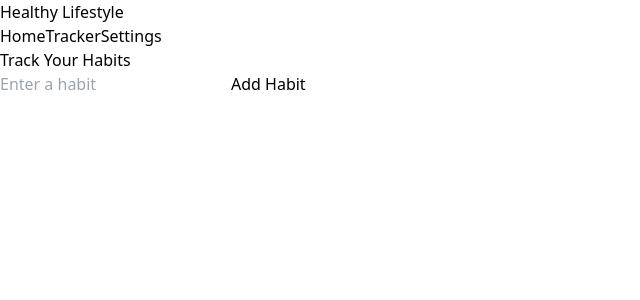
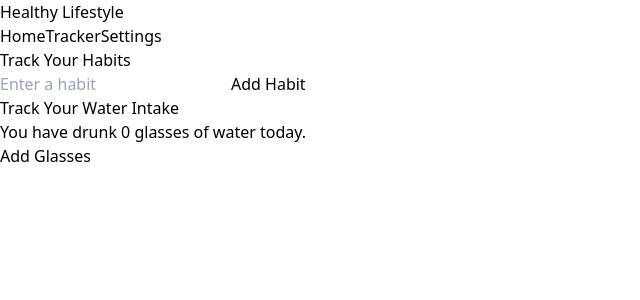
Before and after one commit to gabriellamsa/healthy-lifestyle, a React (Vite) app: page /tracker in a window 1280 px wide. Shown: the top 300 px of the page, without its empty margins (0-640 px from the left). Built offline with nearby package versions, Linux system fonts and the light colour scheme.

Commit message:
creating and setting up watertracker

```diff
--- /dev/null
+++ b/src/components/WaterTracker.jsx
@@ -0,0 +1,40 @@
+import React, { useState, useEffect } from "react";
+
+function WaterTracker() {
+  const [waterIntake, setWaterIntake] = useState(0);
+
+  useEffect(() => {
+    const storedWater = localStorage.getItem("waterIntake");
+    if (storedWater) {
+      setWaterIntake(parseInt(storedWater));
+    }
+  }, []);
+
+  useEffect(() => {
+    localStorage.setItem("waterIntake", waterIntake);
+  }, [waterIntake]);
+
+  const addWater = () => {
+    setWaterIntake(waterIntake + 1);
+  };
+
+  return (
+    <div className="max-w-md mx-auto bg-white shadow-lg rounded-lg p-6 mt-6">
+      <h2 className="text-xl font-bold mb-4">Track Your Water Intake</h2>
+
+      <div className="flex items-center justify-between">
+        <p className="text-lg">
+          You have drunk {waterIntake} glasses of water today.
+        </p>
+        <button
+          onClick={addWater}
+          className="bg-emerald-500 text-white px-4 py-2 rounded"
+        >
+          Add Glasses
+        </button>
+      </div>
+    </div>
+  );
+}
+
+export default WaterTracker;
--- a/src/pages/Tracker.jsx
+++ b/src/pages/Tracker.jsx
@@ -1,10 +1,12 @@
 import React from "react";
 import HabitTracker from "../components/HabitTracker";
+import WaterTracker from "../components/WaterTracker";
 
 function Tracker() {
   return (
     <div>
       <HabitTracker />
+      <WaterTracker />
     </div>
   );
 }
```
